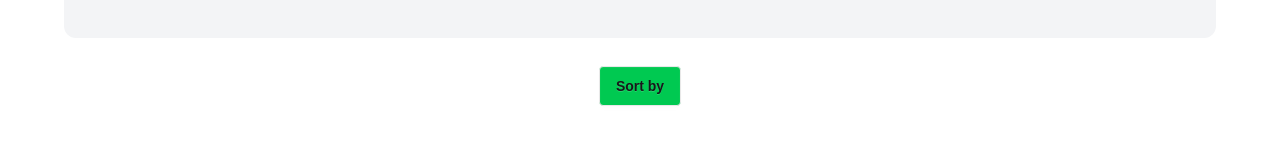
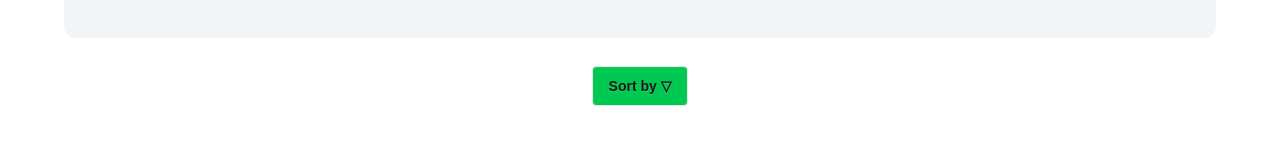
Before and after one commit to Minhajh2o/Boi-Poka, a React (Vite) app: page /listed-books in a window 1280 px wide. Shown: the part 154-295 px from the top of the page. Built offline with nearby package versions, Linux system fonts and the light colour scheme.

Commit message:
custom bar chart created for pages to read component

```diff
--- a/src/components/Body/ListedBooks/ListedBooks.jsx
+++ b/src/components/Body/ListedBooks/ListedBooks.jsx
@@ -66,7 +66,7 @@ const ListedBooks = () => {
             role="button"
             className="btn m-1 bg-green-500 hover:bg-green-600 transition-all duration-300"
           >
-            {sort ? `Sort by ${sort}` : "Sort by"}
+            {sort ? `Sort by ${sort}` : "Sort by ▽"}
           </div>
           <ul
             tabIndex={0}
```
